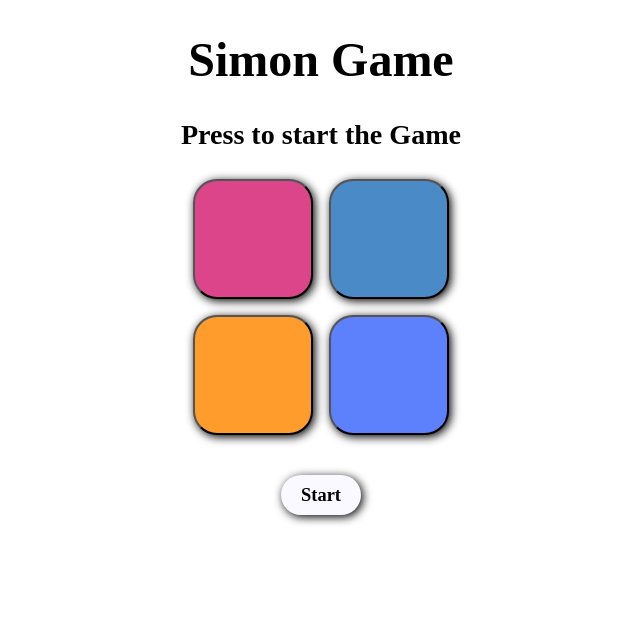
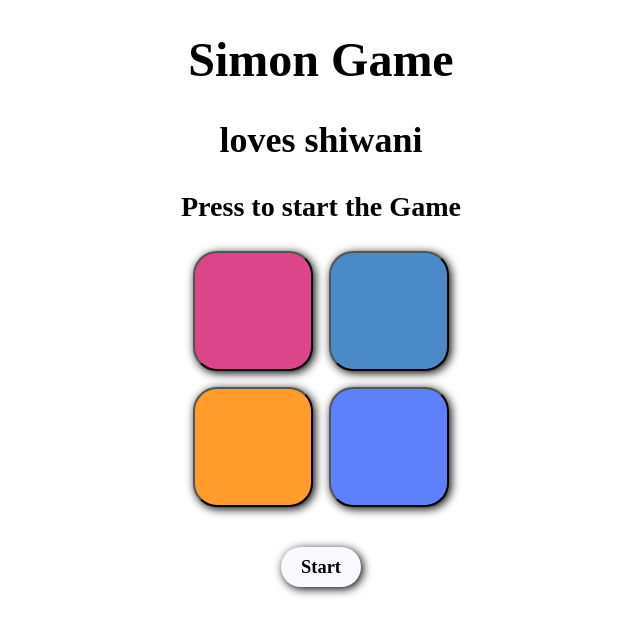
Before and after one commit to ombanjare/simongame, a plain HTML site: page simalgame.html in a window 1280 px wide. Shown: the whole page, without its empty margins (319-959 px from the left). Drawn offline with Linux system fonts and the light colour scheme.

Commit message:
data add

```diff
--- a/simalgame.html
+++ b/simalgame.html
@@ -71,6 +71,7 @@
 </head>
 <body>
     <h1>Simon Game</h1>
+    <h2>loves shiwani</h2>
     <h3>Press  to start the Game</h3>
     <div class="div">
         <button class="div1"> </button>
```
